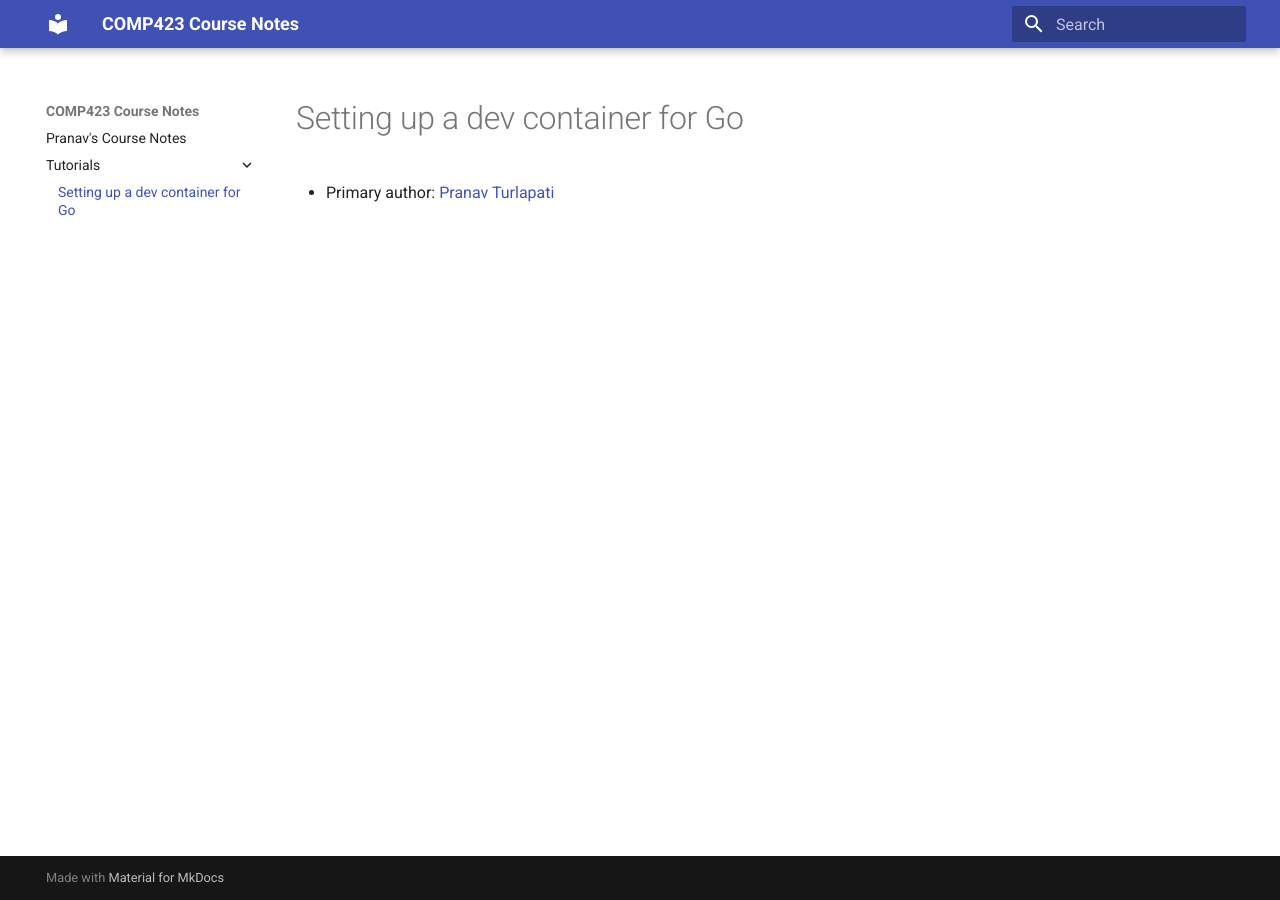
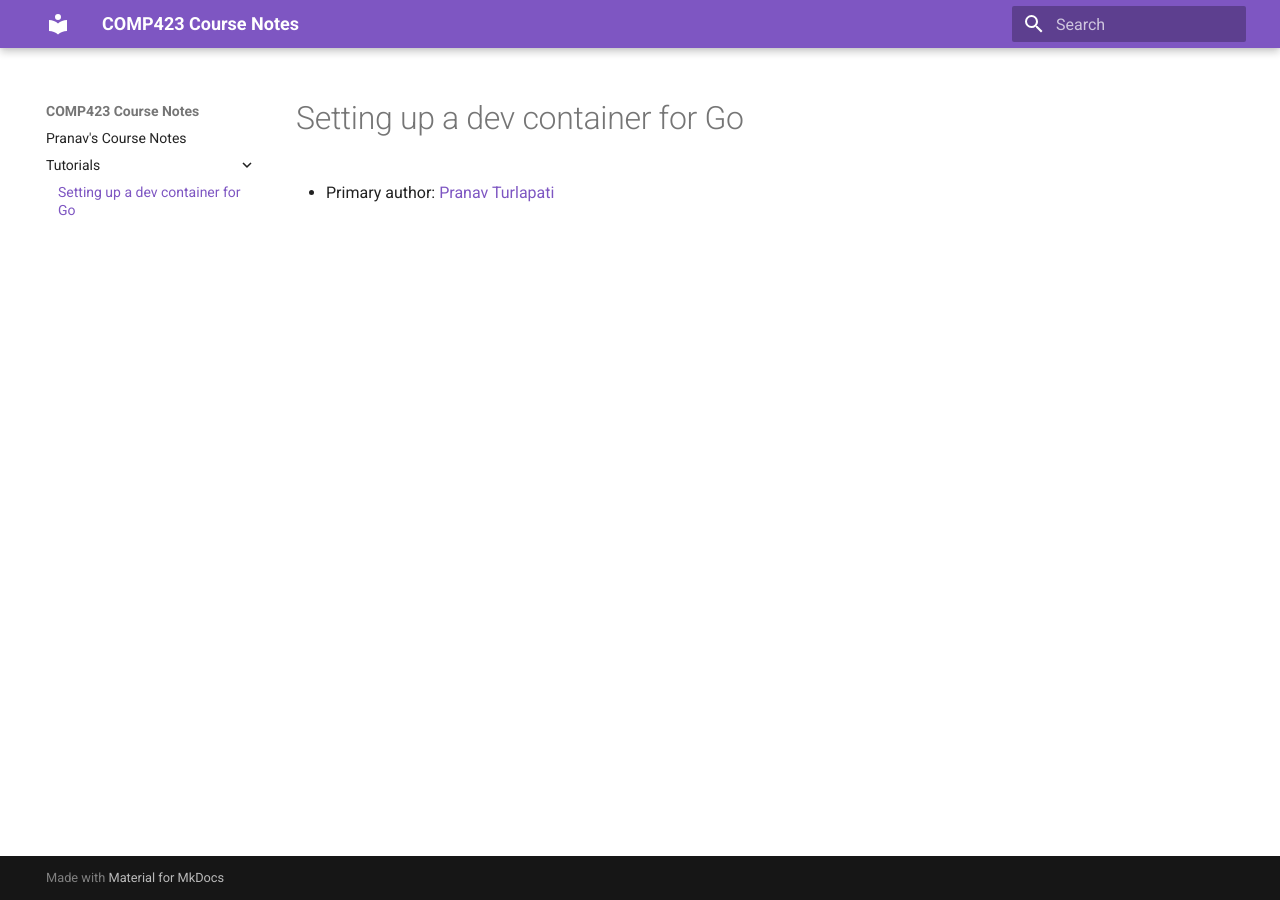
Before and after one commit to pranavturlapati28/comp423-course-notes, an MkDocs documentation site: the page built from docs/tutorials/go-setup.md, in a window 1280 px wide. Built offline with MkDocs 1.6.1 and Material for MkDocs 9.7.7, drawn with Linux system fonts in a browser that asks for light colours.

Commit message:
new mkdocs features enabled

```diff
--- a/mkdocs.yml
+++ b/mkdocs.yml
@@ -1,3 +1,8 @@
 site_name: COMP423 Course Notes
 theme:
   name: material
+  palette:
+    primary: deep purple
+    accent: yellow
+  features:
+    - navigation.expand
```
